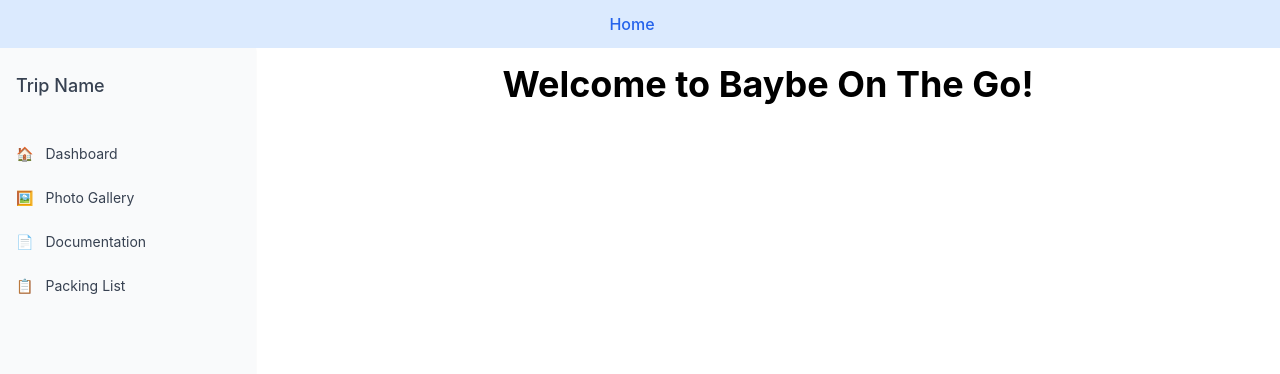
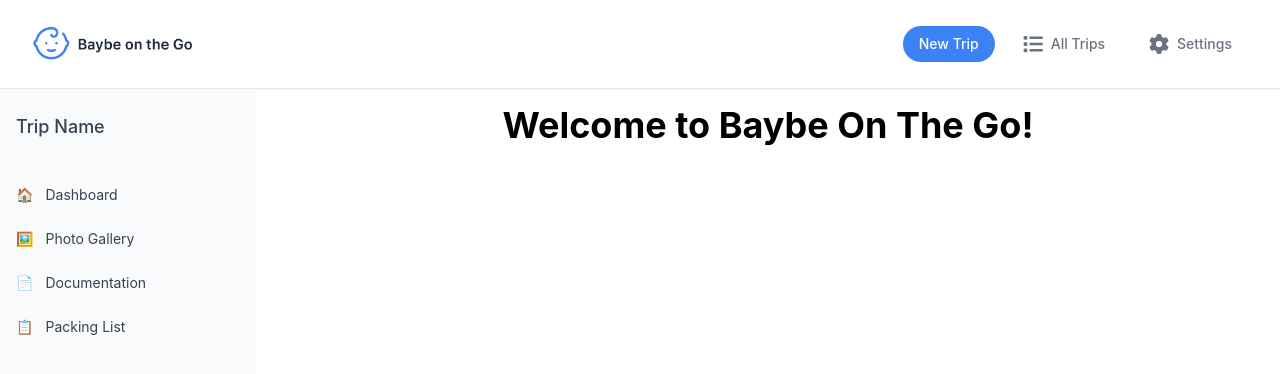
Before and after one commit to Sssamanthaaa/Baybe-on-the-go-Website, a React (Create React App) app in the folder baybe-on-the-go/: page / in a window 1280 px wide. Shown: the top 374 px of the page. Built offline with nearby package versions, Linux system fonts and the light colour scheme.

Commit message:
edited header and added icons according to figma

```diff
--- a/baybe-on-the-go/package.json
+++ b/baybe-on-the-go/package.json
@@ -3,6 +3,9 @@
   "version": "0.1.0",
   "private": true,
   "dependencies": {
+    "@fortawesome/fontawesome-svg-core": "^6.7.2",
+    "@fortawesome/free-solid-svg-icons": "^6.7.2",
+    "@fortawesome/react-fontawesome": "^0.2.2",
     "@testing-library/dom": "^10.4.0",
     "@testing-library/jest-dom": "^6.6.3",
     "@testing-library/react": "^16.3.0",
--- a/baybe-on-the-go/src/components/Header.js
+++ b/baybe-on-the-go/src/components/Header.js
@@ -1,12 +1,42 @@
-import { Link } from "react-router-dom"
+import React from "react";
+import { Link } from "react-router-dom";
+import { FontAwesomeIcon } from '@fortawesome/react-fontawesome';
+import { faGear } from '@fortawesome/free-solid-svg-icons';
+import { faList } from '@fortawesome/free-solid-svg-icons';
 
-const Header = () => (
-  <header className="h-12 flex items-center justify-center bg-blue-100">
-    <nav className="text-center">
-      <Link to="/" className="mr-4 text-blue-600 hover:text-blue-800 font-medium">Home</Link>
-    </nav>
-  </header>
-);
-
-
-export default Header;
+export default function Header() {
+  return (
+    <header className="bg-white border-b border-slate-200 px-4 py-3 shadow-sm">
+      <div className="flex items-center justify-between">
+        <div className="flex items-center space-x-3">
+          <Link to="/" className="flex items-center">
+            <img
+              src="/logo.png"
+              alt="Logo"
+              className="h-16 m-0"
+            />
+          </Link>
+        </div>
+        <div className="flex justify-between space-x-3 mr-4">
+          <div className ="">
+            <button className="flex items-center bg-blue-500 hover:bg-blue-600 text-white px-4 py-2 rounded-full text-sm font-medium transition-colors">
+              New Trip
+            </button>
+          </div>
+          <div className ="">
+            <button className="flex items-center hover:text-gray-800 text-gray-500 px-4 py-2 text-sm font-medium transition-colors">
+              <FontAwesomeIcon icon={faList} className="text-xl mr-2" />
+              All Trips
+            </button>
+          </div>
+          <div className ="">
+            <button className="flex items-center hover:text-gray-800 text-gray-500 px-4 py-2 text-sm font-medium transition-colors">
+              <FontAwesomeIcon icon={faGear} className="text-xl mr-2" />
+              Settings
+            </button>
+          </div>
+        </div>
+      </div>
+    </header>
+  );
+}
```
Also changed, not shown: baybe-on-the-go/public/logo.png (added), 1 other file (tests, documents, lock files or other folders).
